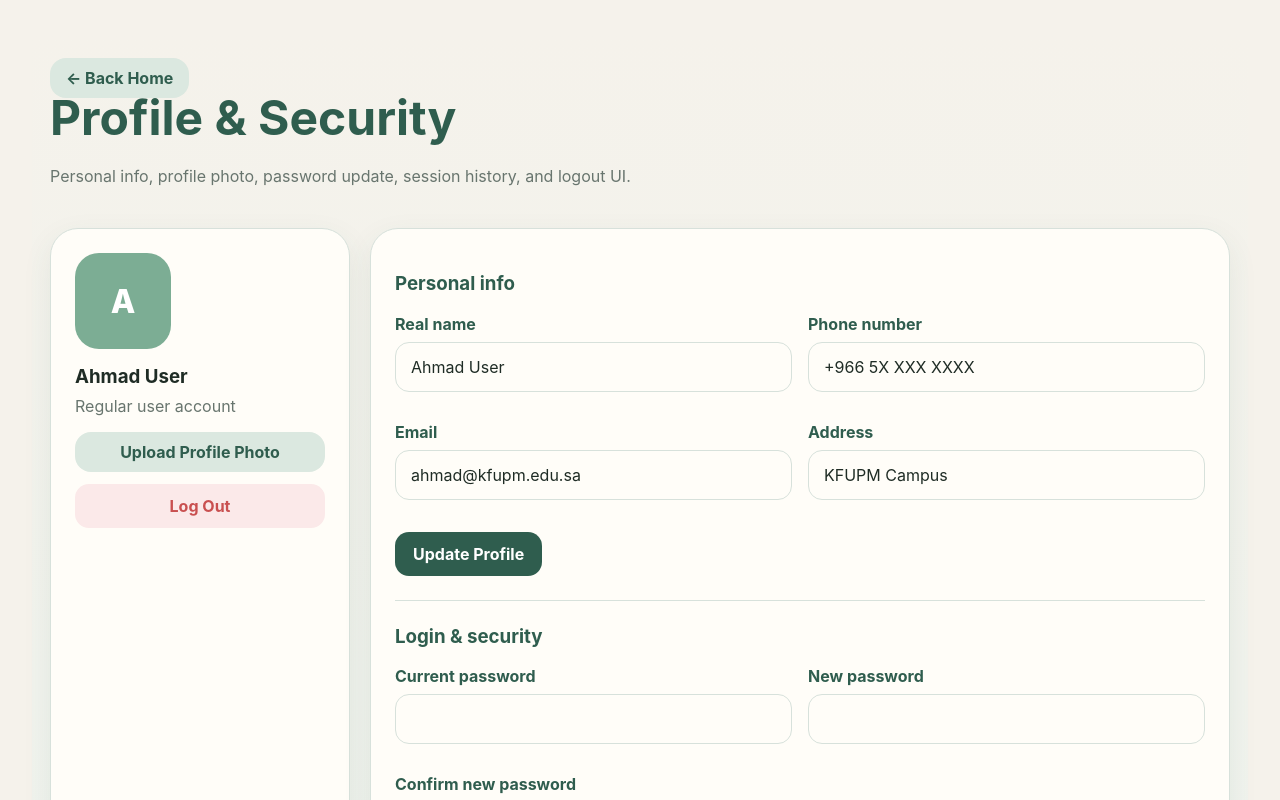
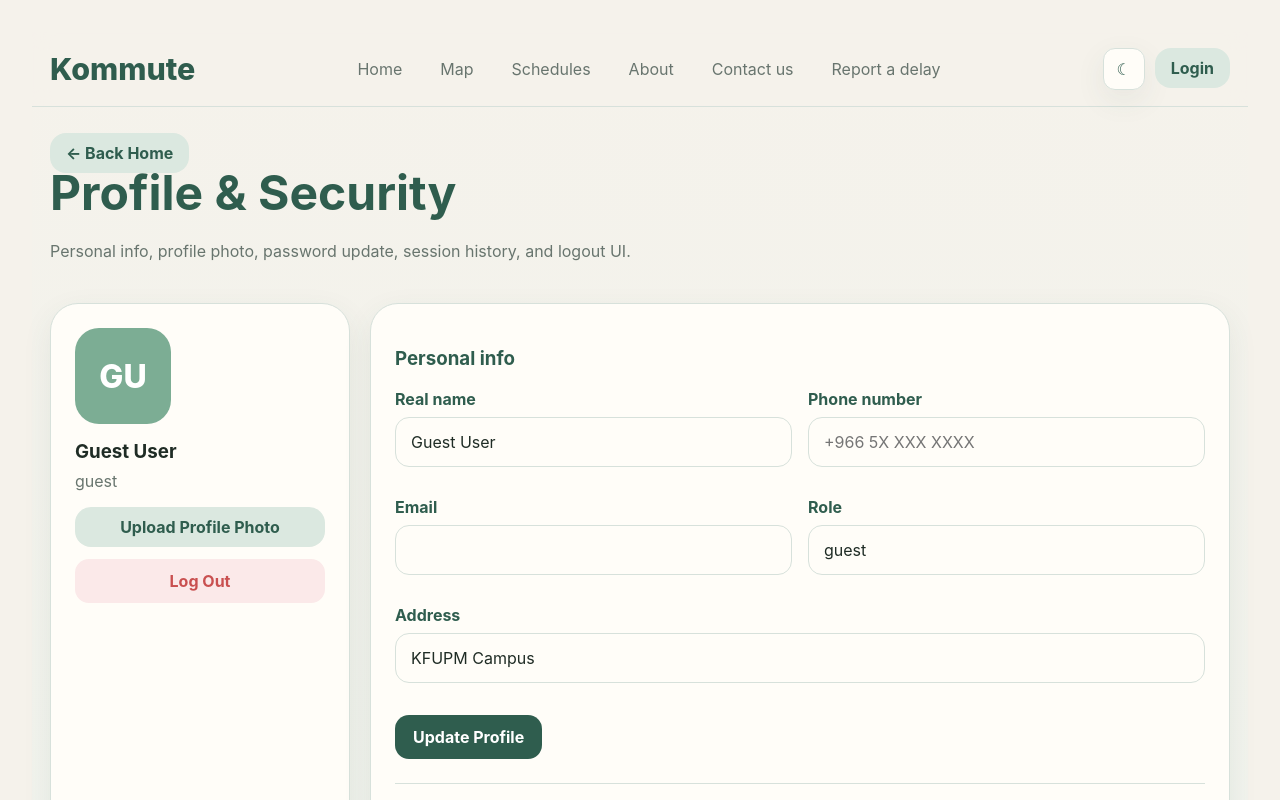
Before and after one commit to JwanAbdullah/KOMMUTE, a React (Vite) app in the folder frontend/: page /profile in a window 1280 px wide. Shown: the top 800 px of the page. Built offline with nearby package versions, Linux system fonts and the light colour scheme; the HTML template or start-up script is replaced by a standard one.

Commit message:
refactor: fix login logic

```diff
--- a/frontend/src/pages/About.jsx
+++ b/frontend/src/pages/About.jsx
@@ -19,7 +19,7 @@ export default function About() {
     },
     {
       name: "Lamar Alshehri",
-      role: "UI / Backend",
+      role: "Backend",
       details: "Software Engineering Student at KFUPM",
     },
   ];
--- a/frontend/src/pages/Login.jsx
+++ b/frontend/src/pages/Login.jsx
@@ -17,21 +17,6 @@ export default function Login() {
     };
 
     localStorage.setItem("kommuteUser", JSON.stringify(userData));
-
-    if (role === "faculty") {
-      navigate("/faculty/request-bus");
-      return;
-    }
-
-    if (role === "driver") {
-      navigate("/driver/report-delay");
-      return;
-    }
-
-    if (role === "admin") {
-      navigate("/admin/reports-dashboard");
-      return;
-    }
 
     navigate("/");
   };
--- a/frontend/src/pages/Profile.jsx
+++ b/frontend/src/pages/Profile.jsx
@@ -1,10 +1,75 @@
-import React from "react";
-import { Link } from "react-router-dom";
+import React, { useMemo, useState } from "react";
+import { Link, useNavigate } from "react-router-dom";
 import { sessions } from "../services/mockData";
+import Header from "../components/layout/Header";
+import Footer from "../components/layout/Footer";
+
+function formatRole(role) {
+  if (!role) return "Guest";
+  if (role === "user") return "Regular User";
+  if (role === "faculty") return "Faculty & Club";
+  if (role === "driver") return "Driver";
+  if (role === "admin") return "Admin";
+  return role;
+}
 
 export default function Profile() {
+  const navigate = useNavigate();
+  const [darkMode, setDarkMode] = useState(false);
+
+  const savedUser = useMemo(() => {
+    const raw = localStorage.getItem("kommuteUser");
+    return raw ? JSON.parse(raw) : null;
+  }, []);
+
+  const [profile, setProfile] = useState({
+    name: savedUser?.name || "Guest User",
+    phone: "",
+    email: savedUser?.email || "",
+    address: "KFUPM Campus",
+    role: savedUser?.role || "guest",
+  });
+
+  const initials = profile.name
+    ? profile.name
+        .split(" ")
+        .map((part) => part[0])
+        .join("")
+        .slice(0, 2)
+        .toUpperCase()
+    : "GU";
+
+  const handleChange = (field, value) => {
+    setProfile((prev) => ({
+      ...prev,
+      [field]: value,
+    }));
+  };
+
+  const handleUpdateProfile = () => {
+    const existing = savedUser || {};
+    const updatedUser = {
+      ...existing,
+      isLoggedIn: true,
+      name: profile.name,
+      email: profile.email,
+      role: profile.role,
+    };
+
+    localStorage.setItem("kommuteUser", JSON.stringify(updatedUser));
+    alert("Profile updated.");
+  };
+
+  const handleLogout = () => {
+    localStorage.removeItem("kommuteUser");
+    navigate("/login");
+  };
+
   return (
-    <div className="app-shell">
+    <div className={darkMode ? "app-shell dark" : "app-shell"}>
+      <Header darkMode={darkMode} setDarkMode={setDarkMode} />
+
+      <main>
         <div className="container">
           <div className="page-header">
             <Link to="/" className="secondary-btn">← Back Home</Link>
@@ -16,40 +81,83 @@ export default function Profile() {
 
           <div className="profile-grid">
             <div className="card profile-side">
-            <div className="avatar-big">A</div>
-            <h3 style={{ margin: "0 0 8px" }}>Ahmad User</h3>
-            <p style={{ color: "var(--muted)", marginTop: 0 }}>Regular user account</p>
-            <button className="secondary-btn" style={{ width: "100%", marginBottom: 12 }}>
+              <div className="avatar-big">{initials}</div>
+              <h3 style={{ margin: "0 0 8px" }}>{profile.name}</h3>
+              <p style={{ color: "var(--muted)", marginTop: 0 }}>
+                {formatRole(profile.role)}
+              </p>
+
+              <button
+                className="secondary-btn"
+                style={{ width: "100%", marginBottom: 12 }}
+              >
                 Upload Profile Photo
               </button>
-            <button className="danger-btn" style={{ width: "100%" }}>
+
+              <button
+                className="danger-btn"
+                style={{ width: "100%" }}
+                onClick={handleLogout}
+              >
                 Log Out
               </button>
             </div>
 
             <div className="card profile-main">
               <h3 style={{ color: "var(--primary-dark)" }}>Personal info</h3>
+
               <div className="form-grid">
                 <div className="field">
                   <label>Real name</label>
-                <input className="input" defaultValue="Ahmad User" />
+                  <input
+                    className="input"
+                    value={profile.name}
+                    onChange={(e) => handleChange("name", e.target.value)}
+                  />
                 </div>
+
                 <div className="field">
                   <label>Phone number</label>
-                <input className="input" defaultValue="+966 5X XXX XXXX" />
+                  <input
+                    className="input"
+                    value={profile.phone}
+                    onChange={(e) => handleChange("phone", e.target.value)}
+                    placeholder="+966 5X XXX XXXX"
+                  />
                 </div>
+
                 <div className="field">
                   <label>Email</label>
-                <input className="input" defaultValue="ahmad@kfupm.edu.sa" />
+                  <input
+                    className="input"
+                    value={profile.email}
+                    onChange={(e) => handleChange("email", e.target.value)}
+                  />
                 </div>
+
                 <div className="field">
+                  <label>Role</label>
+                  <input
+                    className="input"
+                    value={formatRole(profile.role)}
+                    readOnly
+                  />
+                </div>
+
+                <div className="field full-span">
                   <label>Address</label>
-                <input className="input" defaultValue="KFUPM Campus" />
+                  <input
+                    className="input"
+                    value={profile.address}
+                    onChange={(e) => handleChange("address", e.target.value)}
+                  />
                 </div>
               </div>
 
               <div style={{ marginTop: 18 }}>
-              <button className="primary-btn">Update Profile</button>
+                <button className="primary-btn" onClick={handleUpdateProfile}>
+                  Update Profile
+                </button>
               </div>
 
               <hr style={{ border: 0, borderTop: "1px solid var(--border)", margin: "24px 0" }} />
@@ -89,6 +197,9 @@ export default function Profile() {
             </div>
           </div>
         </div>
+      </main>
+
+      <Footer />
     </div>
   );
 }
```
Lines whose indentation alone changed are shown as unchanged.
